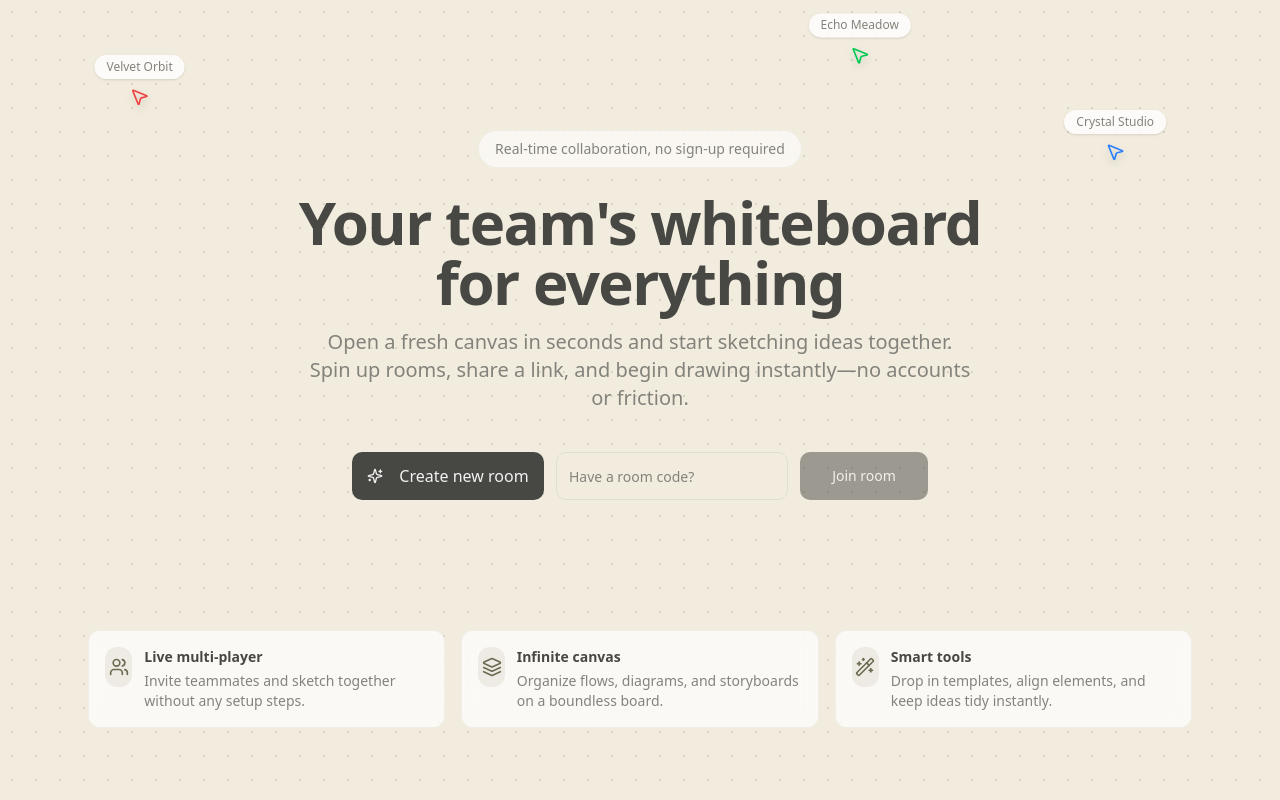
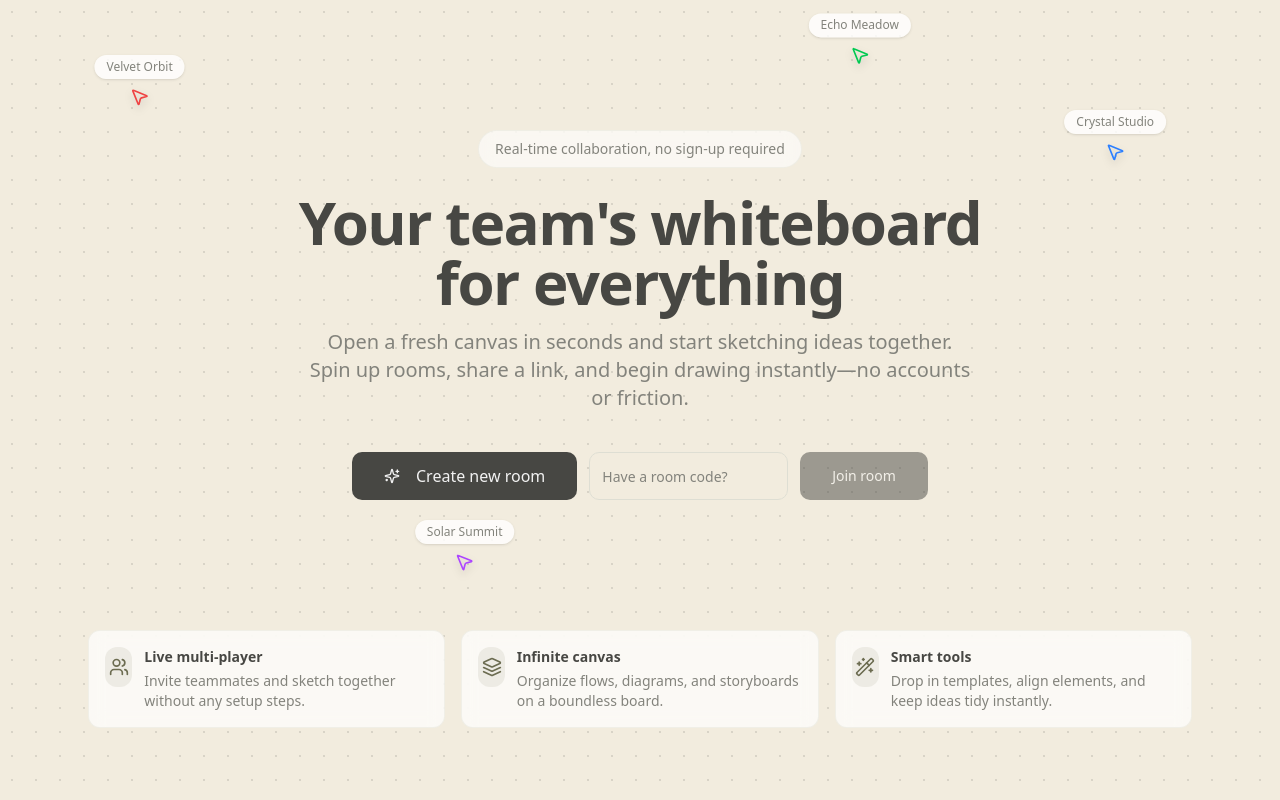
Before and after one commit to whoisyurii/canvie, a Next.js app: page / in a window 1280 px wide. Built offline with nearby package versions, Linux system fonts and the light colour scheme.

Commit message:
Anchor purple cursor under CTA

```diff
--- a/app/_components/landing-page.tsx
+++ b/app/_components/landing-page.tsx
@@ -30,7 +30,7 @@ const nouns = [
   "Light",
 ];
 
-const cursorConfigs = [
+const floatingCursorConfigs = [
   {
     position: "top-16 left-20",
     driftX: "16px",
@@ -56,6 +56,16 @@ const cursorConfigs = [
     color: "text-green-500",
   },
 ];
+
+const ctaCursorConfig = {
+  position:
+    "left-1/2 top-[calc(100%+1.75rem)] -translate-x-1/2 sm:left-1/2 sm:top-[calc(100%+1.25rem)]",
+  driftX: "4px",
+  driftY: "6px",
+  duration: "13s",
+  delay: "-8s",
+  color: "text-purple-500",
+};
 
 const features = [
   {
@@ -85,10 +95,10 @@ export default function LandingPage() {
   const [roomId, setRoomId] = useState("");
   const router = useRouter();
 
-  const cursorNames = useMemo(
-    () => cursorConfigs.map((_, index) => generateName(index + 1)),
-    [],
-  );
+  const cursorNames = useMemo(() => {
+    const configs = [...floatingCursorConfigs, ctaCursorConfig];
+    return configs.map((_, index) => generateName(index + 1));
+  }, []);
 
   const createRoom = () => {
     const newRoomId = nanoid(10);
@@ -104,7 +114,7 @@ export default function LandingPage() {
   return (
     <div className="landing-radial-dots relative flex h-svh min-h-svh flex-col overflow-hidden bg-[hsl(var(--bg-board))]">
       <div className="pointer-events-none absolute inset-0">
-        {cursorConfigs.map((config, index) => (
+        {floatingCursorConfigs.map((config, index) => (
           <AnimatedCursor key={config.position} name={cursorNames[index]} {...config} />
         ))}
       </div>
@@ -122,6 +132,7 @@ export default function LandingPage() {
           </p>
 
           <div className="mt-10 flex w-full max-w-xl flex-col gap-3 sm:flex-row sm:items-center sm:justify-center">
+            <div className="relative">
               <Button
                 size="lg"
                 onClick={createRoom}
@@ -130,6 +141,8 @@ export default function LandingPage() {
                 <Sparkles className="mr-2 h-5 w-5" />
                 Create new room
               </Button>
+              <AnimatedCursor name={cursorNames[3]} {...ctaCursorConfig} />
+            </div>
 
             <form
               onSubmit={(event) => {
@@ -209,7 +222,7 @@ function AnimatedCursor({
 
   return (
     <div
-      className={`cursor-float absolute flex flex-col items-center gap-2 ${position}`}
+      className={`pointer-events-none cursor-float absolute flex flex-col items-center gap-2 ${position}`}
       style={style}
     >
       <span className="rounded-full bg-card/80 px-3 py-1 text-xs font-medium text-muted-foreground shadow">
```
Lines whose indentation alone changed are shown as unchanged.
